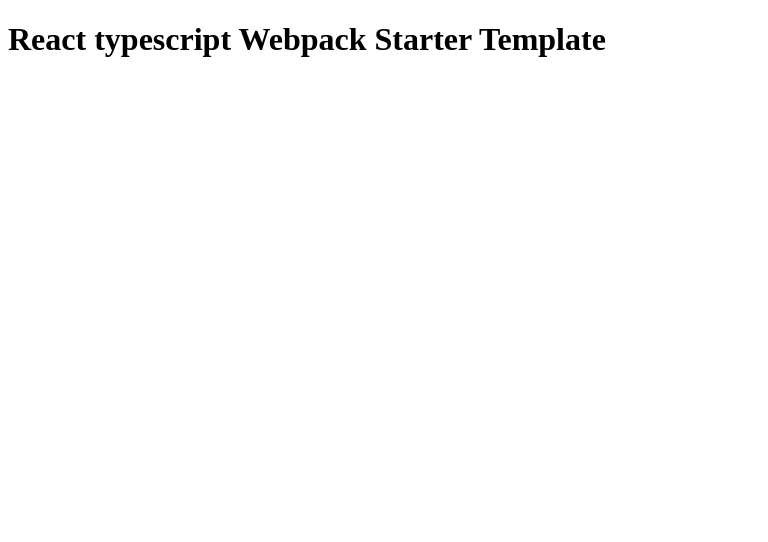
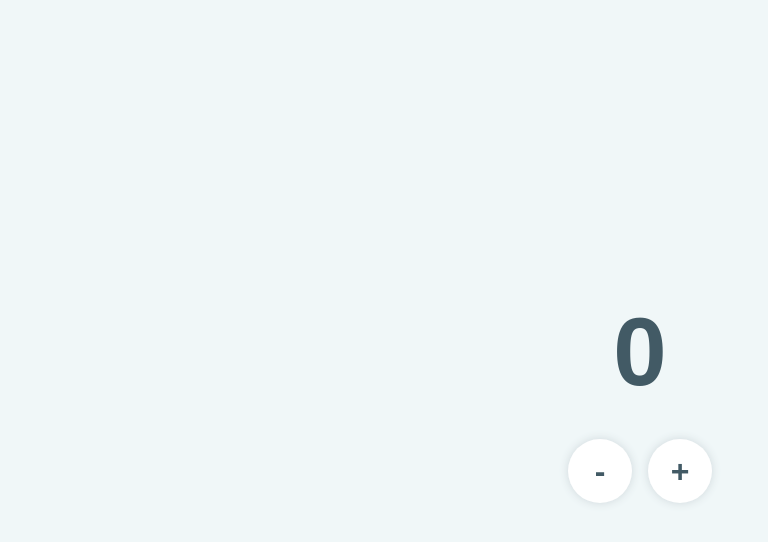
Before and after one commit to S-Solomon/react-typescript-webpack, a React app: page / in a window 1280 px wide. Shown: the top 542 px of the page, without its empty margins (0-768 px from the left). Built offline with nearby package versions, Linux system fonts and the light colour scheme.

Commit message:
first commit

```diff
--- /dev/null
+++ b/src/App.scss
@@ -0,0 +1,83 @@
+/*   color variables */
+$clr-negative: #ff1744;
+$clr-positive: #2abf77;
+$clr-gray100: #f0f7f8;
+$clr-gray200: #cfd8dc;
+$clr-gray300: #a7b7be;
+$clr-gray400: #6b7e86;
+$clr-gray500: #425a65;
+
+/*   border radius */
+$radius: 0.2rem;
+
+
+*,
+*::before,
+*::after {
+    box-sizing: border-box;
+    margin: 0;
+    padding: 0;
+}
+
+.app {
+    font-family: Montserrat, sans-serif;
+    display: flex;
+    flex-direction: column;
+    justify-content: center;
+    align-items: center;
+    gap: 2rem;
+    height: 100vh;
+    background-color: $clr-gray100;
+    color: $clr-gray500;
+}
+
+h1 {
+    font-size: 6rem;
+}
+
+.button-wrapper {
+    display: flex;
+    gap: 1rem;
+
+    & > * {
+        border: none;
+        background-color: white;
+        box-shadow: 0px 0px 10px $clr-gray200;
+        font-size: 2rem;
+        font-weight: bold;
+        color: inherit;
+        border-radius: 50%;
+        height: 4rem;
+        width: 4rem;
+        cursor: pointer;
+        outline: none;
+        transition: background-color 250ms ease-in-out, transform 50ms ease-in-out;
+
+        &:hover {
+            background-color: $clr-gray200;
+        }
+        &:active {
+            transform: scale(0.9);
+        }
+    }
+}
+
+.negative {
+    color: $clr-negative;
+    animation: pulse 500ms ease-in-out;
+}
+
+.positive {
+    color: $clr-positive;
+    animation: pulse 500ms ease-in-out;
+}
+
+@keyframes pulse {
+    0%,
+    100% {
+        transform: scale(1);
+    }
+    50% {
+        transform: scale(1.2);
+    }
+}
--- a/src/App.tsx
+++ b/src/App.tsx
@@ -1,3 +1,16 @@
+import './App.scss'
+import { useState } from 'react'
+
 export const App = () => {
-    return <h1>React typescript Webpack Starter Template</h1>
+    const [count, setCount] = useState(0);
+
+    return (
+        <div className="app">
+            <h1 className={ count > 0 ? 'positive': count < 0 ? 'negative' : undefined}>{count}</h1>
+            <div className="button-wrapper">
+                <button onClick={() => setCount(count -1)}>-</button>
+                <button onClick={() => setCount(count + 1)}>+</button>
+            </div>
+        </div>
+    )
 }
--- /dev/null
+++ b/src/declarations.d.ts
@@ -0,0 +1,5 @@
+declare module '*.png'
+declare module '*.svg' {
+    const content: string
+    export default content
+}
--- a/src/index.html
+++ b/src/index.html
@@ -4,7 +4,7 @@
     <meta charset="UTF-8">
     <meta http-equiv="X-UA-Compatible" content="IE=edge">
     <meta name="viewport" content="width=device-width, initial-scale=1.0">
-    <title>React ounter</title>
+    <title>React Counter</title>
 </head>
 <body>
 
--- /dev/null
+++ b/webpack/webpack.common.js
@@ -0,0 +1,47 @@
+const path = require('path')
+const HtmlWebpackPlugin = require('html-webpack-plugin')
+// const MiniCssExtractPlugin = require('mini-css-extract-plugin');
+// replace 'style-loader' with MiniCssExtractPlugin.loader
+
+module.exports = {
+    entry: path.resolve(__dirname, '..', './src/index.tsx'),
+    resolve: {
+    extensions: ['.tsx', '.ts', '.js'],
+    },
+    module: {
+    rules: [
+        {
+        test: /\.(ts|js)x?$/,
+        exclude: /node_modules/,
+        use: [
+            {
+            loader: 'babel-loader',
+            },
+        ],
+        },
+        {
+        test: /\.(s(a|c)ss)$/, // for sass use this
+        // for css only use this -> test: /\.css$/,
+        use: ['style-loader', 'css-loader', 'sass-loader'],
+        },
+        {
+        test: /\.(?:ico|gif|png|jpg|jpeg)$/i,
+        type: 'asset/resource',
+        },
+        {
+        test: /\.(woff(2)?|eot|ttf|otf|svg|)$/,
+        type: 'asset/inline',
+        },
+    ],
+    },
+    output: {
+    path: path.resolve(__dirname, '..', './build'),
+    filename: 'bundle.js',
+    },
+    plugins: [
+    new HtmlWebpackPlugin({
+        template: path.resolve(__dirname, '..', './src/index.html'),
+    }),
+    ],
+    stats: 'errors-only',
+}
--- /dev/null
+++ b/webpack/webpack.config.js
@@ -0,0 +1,26 @@
+const { merge } = require('webpack-merge')
+const commonConfig = require('./webpack.common.js')
+
+module.exports = (envVars) => {
+    const { env } = envVars
+    const envConfig = require(`./webpack.${env}.js`)
+    const config = merge(commonConfig, envConfig)
+    return config
+}
+
+
+
+
+
+// npm i -D webpack-merge
+// npm i -D @babel/plugin-transform-runtime @pmmmwh/react-refresh-webpack-plugin react-refresh
+
+
+
+
+
+// npmi -D css-loader style-loader
+// npm install sass-loader sass webpack --save-dev
+
+// SASS Configuration for your production environment.
+// npm i -D mini-css-extract-plugin
--- /dev/null
+++ b/webpack/webpack.dev.js
@@ -0,0 +1,17 @@
+const webpack = require('webpack')
+const ReactRefreshWebpackPlugin = require('@pmmmwh/react-refresh-webpack-plugin')
+
+module.exports = {
+    mode: 'development',
+    devtool: 'cheap-module-source-map',
+    devServer: {
+    hot: true,
+    open: true,
+    },
+    plugins: [
+    new ReactRefreshWebpackPlugin(),
+    new webpack.DefinePlugin({
+        'process.env.name': JSON.stringify('Vishwas'),
+    }),
+    ],
+}
```
Also changed, not shown: package.json (+11 -2 lines), webpack/webpack.prod.js (added, +11 -0 lines), 1 other file (tests, documents, lock files or other folders).
